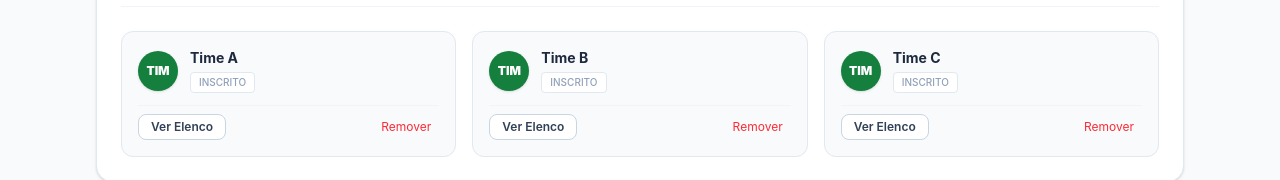
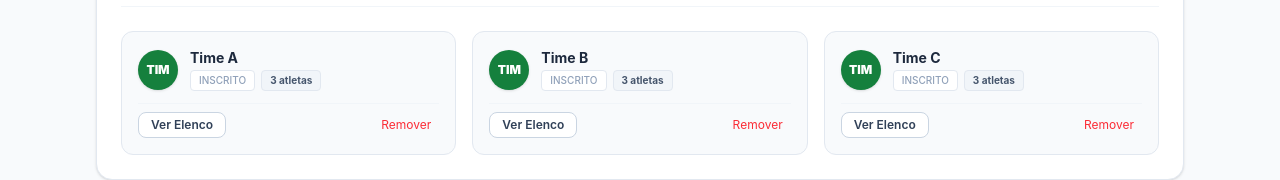
Before and after one commit to danangotti/gestor-ligas-futebol, a React (Vite) app in the folder front-end/: page /liga/1 in a window 1280 px wide. Both pictures are taken after a click on the button "Times". Shown: the part 456-636 px from the top of the page. Built offline with nearby package versions, Linux system fonts and the light colour scheme.

Commit message:
exibir contador de atletas cadastrados nos cards dos clubes

```diff
--- a/front-end/src/components/AbaTimes.jsx
+++ b/front-end/src/components/AbaTimes.jsx
@@ -1,10 +1,16 @@
 import { useState } from "react";
 
-export function AbaTimes({ times, onAdicionarTime, ligaCheia, onRemoverTime, setTimeSelecionado }) {
-  // Estados para os dados do novo clube
+export function AbaTimes({
+  times,
+  jogadores = [],
+  onAdicionarTime,
+  ligaCheia,
+  onRemoverTime,
+  setTimeSelecionado,
+}) {
   const [novoTimeNome, setNovoTimeNome] = useState("");
   const [novaSigla, setNovaSigla] = useState("");
-  const [corTime, setCorTime] = useState("#15803d"); // Verde padrão
+  const [corTime, setCorTime] = useState("#15803d");
 
   function handleAdicionar(e) {
     e.preventDefault();
@@ -14,19 +20,16 @@ export function AbaTimes({ times, onAdicionarTime, ligaCheia, onRemoverTime, set
       return;
     }
 
-    // Se não preencher sigla, pega as 3 primeiras letras do nome
     const siglaFinal = novaSigla.trim()
       ? novaSigla.trim().toUpperCase()
       : novoTimeNome.trim().substring(0, 3).toUpperCase();
 
-    // Envia o objeto completo com os novos dados
     onAdicionarTime({
       nome: novoTimeNome.trim(),
       sigla: siglaFinal,
       cor: corTime,
     });
 
-    // Limpa os campos do formulário
     setNovoTimeNome("");
     setNovaSigla("");
     setCorTime("#15803d");
@@ -34,16 +37,20 @@ export function AbaTimes({ times, onAdicionarTime, ligaCheia, onRemoverTime, set
 
   return (
     <div className="bg-white border border-slate-200 rounded-2xl p-6 shadow-sm">
-      {/* Topo: Título e Formulário Enriquecido */}
+      {/* Cabeçalho e Formulário */}
       <div className="flex flex-col lg:flex-row lg:items-center justify-between gap-4 border-b border-slate-100 pb-6 mb-6">
         <div>
           <h2 className="font-bold text-lg text-slate-800">Times Participantes</h2>
-          <p className="text-sm text-slate-500">Cadastre e personalize os clubes inscritos na liga.</p>
+          <p className="text-sm text-slate-500">
+            Cadastre e personalize os clubes inscritos na liga.
+          </p>
         </div>
 
         <form onSubmit={handleAdicionar} className="flex flex-wrap items-center gap-2">
-          {/* Seletor de cor do clube */}
-          <div className="flex items-center gap-1.5 border border-slate-300 rounded-lg px-2 py-1.5 bg-slate-50" title="Cor do clube">
+          <div
+            className="flex items-center gap-1.5 border border-slate-300 rounded-lg px-2 py-1.5 bg-slate-50"
+            title="Cor do clube"
+          >
             <span className="text-xs text-slate-400 font-medium">Cor:</span>
             <input
               type="color"
@@ -54,7 +61,6 @@ export function AbaTimes({ times, onAdicionarTime, ligaCheia, onRemoverTime, set
             />
           </div>
 
-          {/* Input de Sigla */}
           <input
             type="text"
             maxLength={3}
@@ -65,7 +71,6 @@ export function AbaTimes({ times, onAdicionarTime, ligaCheia, onRemoverTime, set
             className="w-20 border border-slate-300 rounded-lg px-3 py-2 text-sm uppercase text-center font-bold focus:outline-none focus:border-green-600 disabled:bg-slate-100 disabled:cursor-not-allowed"
           />
 
-          {/* Input de Nome */}
           <input
             type="text"
             placeholder={ligaCheia ? "Limite atingido" : "Nome do clube..."}
@@ -75,7 +80,6 @@ export function AbaTimes({ times, onAdicionarTime, ligaCheia, onRemoverTime, set
             className="flex-1 min-w-[160px] border border-slate-300 rounded-lg px-3 py-2 text-sm focus:outline-none focus:border-green-600 disabled:bg-slate-100 disabled:cursor-not-allowed"
           />
 
-          {/* Botão Cadastrar */}
           <button
             type="submit"
             disabled={ligaCheia}
@@ -95,13 +99,14 @@ export function AbaTimes({ times, onAdicionarTime, ligaCheia, onRemoverTime, set
         {times.map((time) => {
           const siglaExibicao = time.sigla || time.nome.substring(0, 3).toUpperCase();
           const corExibicao = time.cor || "#15803d";
+          const totalAtletas = jogadores.filter((j) => j.idTime === time.id).length;
 
           return (
             <div
               key={time.id}
               className="p-4 border border-slate-200 rounded-xl bg-slate-50 hover:bg-white hover:shadow-md transition-all flex flex-col justify-between gap-3"
             >
-              {/* Topo do Card: Emblema, Nome e Tag */}
+              {/* Emblema, Nome e Badges */}
               <div className="flex items-center gap-3">
                 <div
                   className="w-10 h-10 rounded-full flex items-center justify-center text-white font-black text-xs shadow-sm shrink-0"
@@ -114,18 +119,23 @@ export function AbaTimes({ times, onAdicionarTime, ligaCheia, onRemoverTime, set
                   <p className="font-bold text-slate-800 text-sm truncate">
                     {time.nome}
                   </p>
-                  <span className="text-[10px] font-medium uppercase text-slate-400 bg-white px-2 py-0.5 rounded border border-slate-200 inline-block">
-                    Inscrito
-                  </span>
+                  <div className="flex items-center gap-1.5 mt-0.5">
+                    <span className="text-[10px] font-medium uppercase text-slate-400 bg-white px-2 py-0.5 rounded border border-slate-200 inline-block">
+                      Inscrito
+                    </span>
+                    <span className="text-[10px] font-bold text-slate-600 bg-slate-100 px-2 py-0.5 rounded border border-slate-200 inline-block">
+                      {totalAtletas} {totalAtletas === 1 ? "atleta" : "atletas"}
+                    </span>
+                  </div>
                 </div>
               </div>
 
-              {/* Base do Card: Botões de Ação */}
+              {/* Botões de Ação */}
               <div className="flex items-center justify-between pt-2 border-t border-slate-100">
                 <button
                   type="button"
                   onClick={() => setTimeSelecionado(time)}
-                  className="text-xs font-semibold text-slate-700 hover:text-green-700 border border-slate-300 hover:border-green-600 px-3 py-1 rounded-lg bg-white transition-colors"
+                  className="text-xs font-semibold text-slate-700 hover:text-green-700 border border-slate-300 hover:border-green-600 px-3 py-1 rounded-lg bg-white transition-colors cursor-pointer"
                 >
                   Ver Elenco
                 </button>
@@ -133,7 +143,7 @@ export function AbaTimes({ times, onAdicionarTime, ligaCheia, onRemoverTime, set
                 <button
                   type="button"
                   onClick={() => onRemoverTime(time.id)}
-                  className="text-xs text-red-500 hover:text-red-700 hover:bg-red-50 px-2 py-1 rounded transition-colors"
+                  className="text-xs text-red-500 hover:text-red-700 hover:bg-red-50 px-2 py-1 rounded transition-colors cursor-pointer"
                 >
                   Remover
                 </button>
--- a/front-end/src/pages/PaginaGerenciarLiga.jsx
+++ b/front-end/src/pages/PaginaGerenciarLiga.jsx
@@ -426,6 +426,7 @@ const classificacaoOrdenada = [...classificacao].sort((timeA, timeB) => {
         {abaAtiva === "times" && (
           <AbaTimes
           times = {times}
+          jogadores = {jogadores}
           onAdicionarTime = {cadastrarTime}
           ligaCheia={podeGerarRodadas}
           onRemoverTime={removerTime}
```
